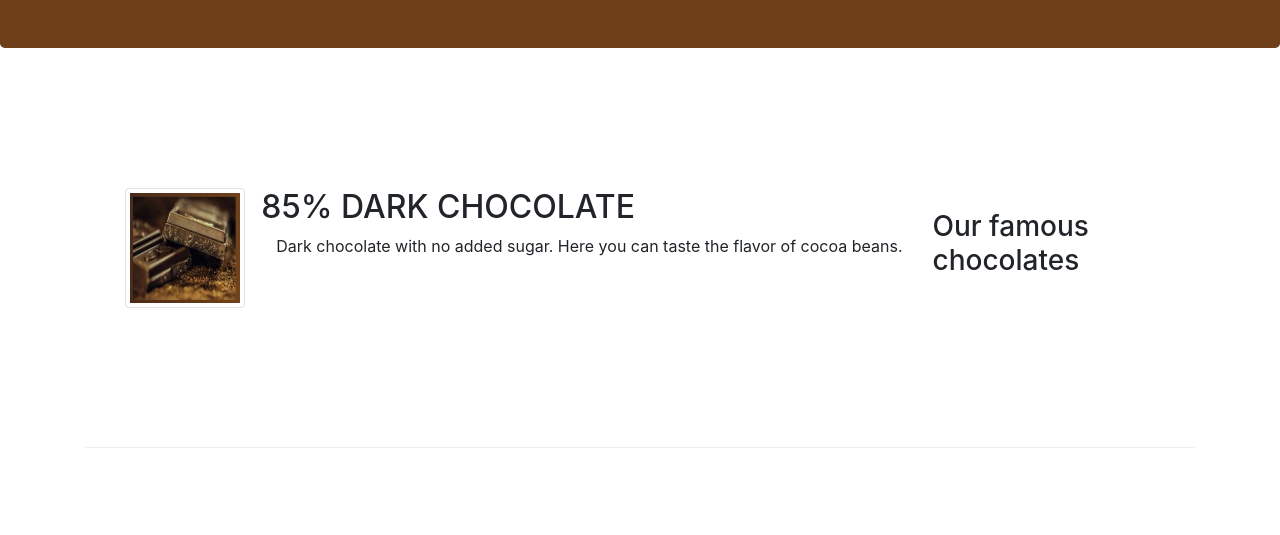
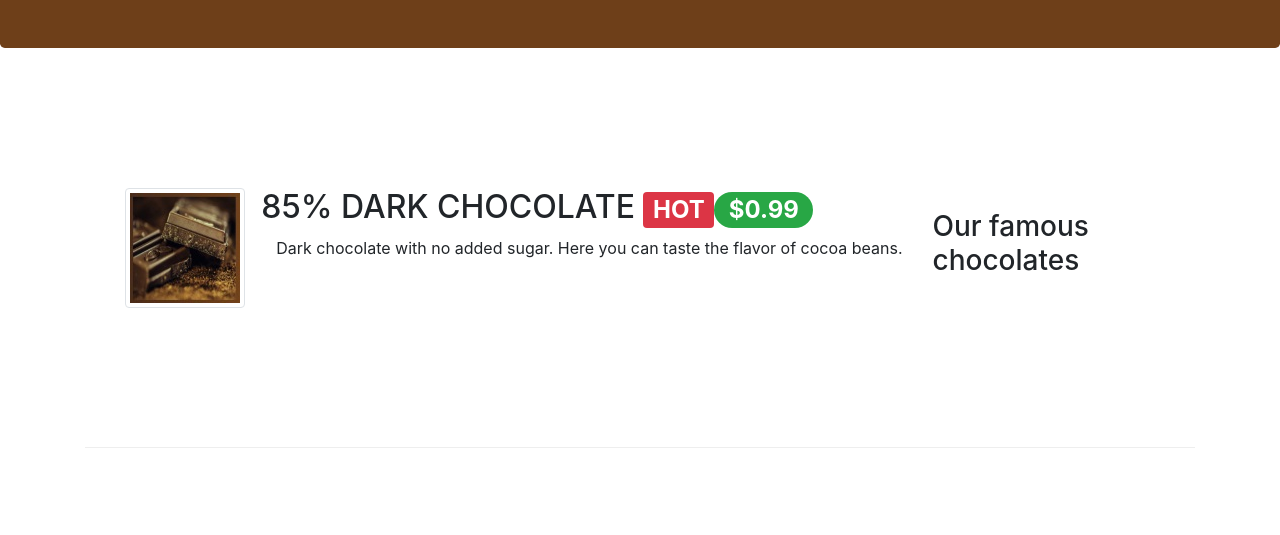
Before and after one commit to aggeloskats/aggelosBootstrap, a website: page index.html in a window 1280 px wide. Shown: the part 265-800 px from the top of the page. Drawn offline with nearby package versions, Linux system fonts and the light colour scheme.

Commit message:
Alerting Users

```diff
--- a/index.html
+++ b/index.html
@@ -60,7 +60,7 @@
                 <img class="d-flex mr-3 img-thumbnail align-self-center"
                     src="images/dark85.jpg" alt="85% DARK CHOCOLATE">
                 <div class="media-body">
-                    <h2 class="mt-0">85% DARK CHOCOLATE</h2>
+                    <h2 class="mt-0">85% DARK CHOCOLATE <span class="badge badge-danger">HOT</span><span class="badge badge-pill badge-success">$0.99</span></h2>
                     <p class="col d-none d-md-block">Dark chocolate with no added sugar.
                     Here you can taste the flavor of cocoa beans.</p>
                 </div>
```
